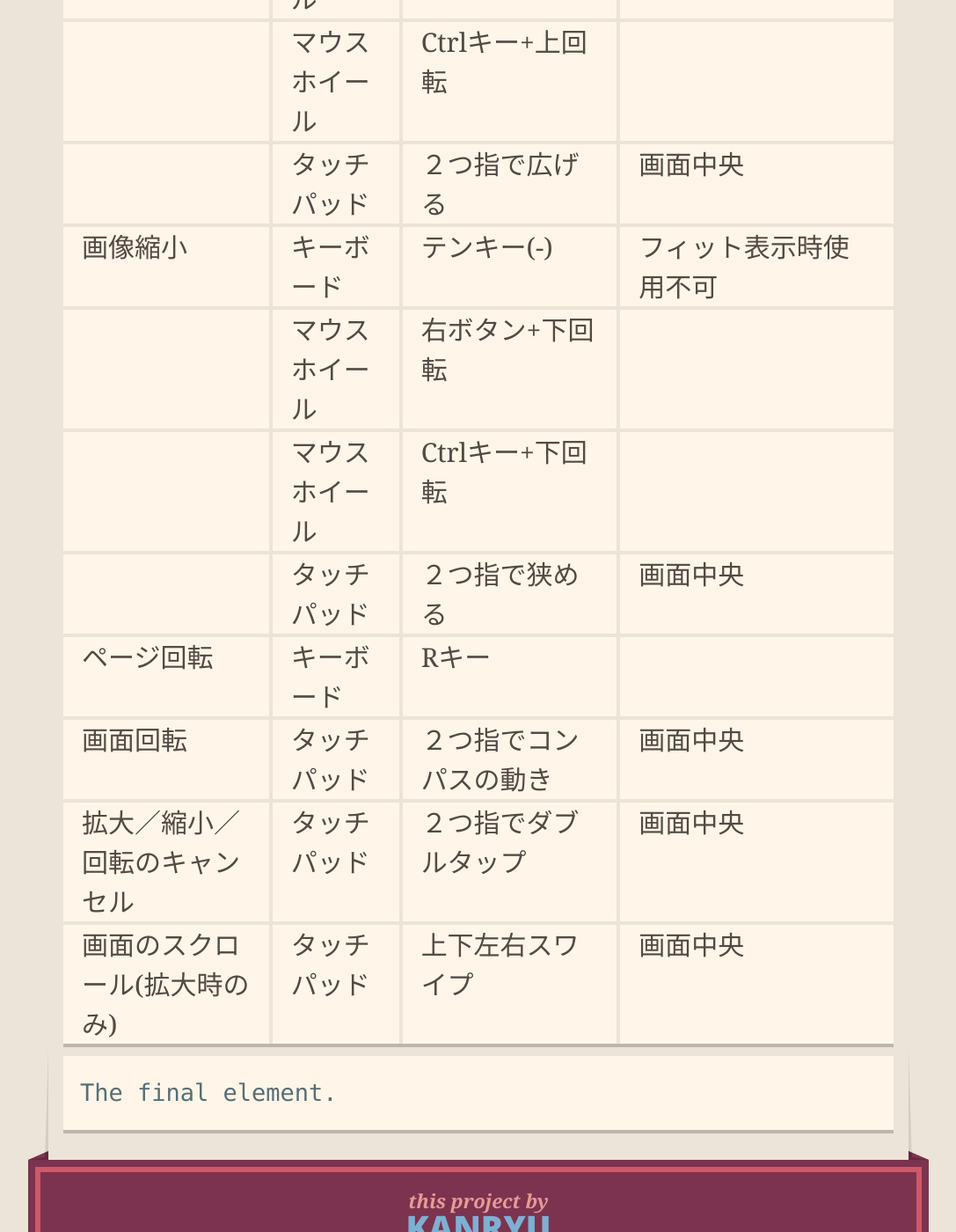
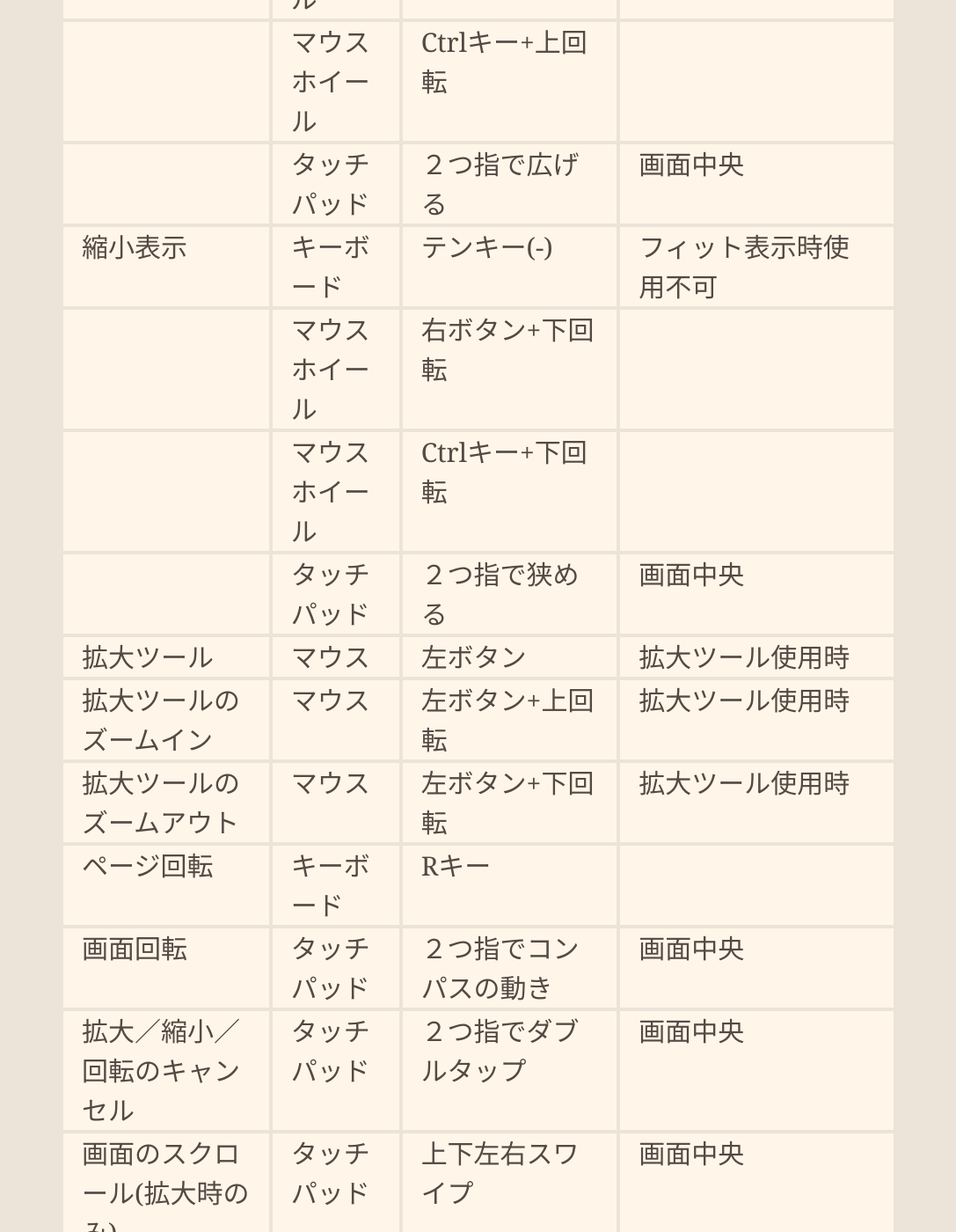
Before and after one commit to kanryu/quickviewer, a Jekyll site: the page built from docs/index-ja.md, in a window 1280 px wide and 1400 px high, scrolled down 15842 px. Shown: the whole window at 88% size, without its empty margins (96-1183 px from the left). Built offline with Jekyll 4.4.1, drawn with Linux system fonts in a browser that asks for light colours; nearby versions of some CDN libraries; comment, search, counter and statistics services are not loaded; our own code applies the rules of GitHub Pages for plain Markdown files.

Commit message:
Update index-ja.md

```diff
--- a/docs/index-ja.md
+++ b/docs/index-ja.md
@@ -239,14 +239,17 @@ v0.6.0以降、QuickViewerはあなたのデジタルブックやマンガから
 |             | キーボード | テンキー(\*) | |
 |             | マウス     | 右ボタン+ホイールクリック | 中央ボタンクリック扱い |
 |             | マウス     | Ctrlキー+ホイールクリック | 中央ボタンクリック扱い |
-| 画像拡大     | キーボード | テンキー(+) | フィット表示時使用不可 |
+| 拡大表示     | キーボード | テンキー(+) | フィット表示時使用不可 |
 |             | マウスホイール | 右ボタン+上回転 | |
 |             | マウスホイール | Ctrlキー+上回転 | |
 |             | タッチパッド | ２つ指で広げる | 画面中央 |
-| 画像縮小     | キーボード | テンキー(-) | フィット表示時使用不可 |
+| 縮小表示     | キーボード | テンキー(-) | フィット表示時使用不可 |
 |             | マウスホイール | 右ボタン+下回転 | |
 |             | マウスホイール | Ctrlキー+下回転 | |
 |             | タッチパッド | ２つ指で狭める | 画面中央 |
+| 拡大ツール      | マウス | 左ボタン | 拡大ツール使用時 |
+| 拡大ツールのズームイン | マウス | 左ボタン+上回転 | 拡大ツール使用時 |
+| 拡大ツールのズームアウト | マウス | 左ボタン+下回転 | 拡大ツール使用時 |
 | ページ回転 | キーボード | Rキー | |
 | 画面回転 | タッチパッド | ２つ指でコンパスの動き | 画面中央 |
 | 拡大／縮小／回転のキャンセル | タッチパッド | ２つ指でダブルタップ | 画面中央 |
```
